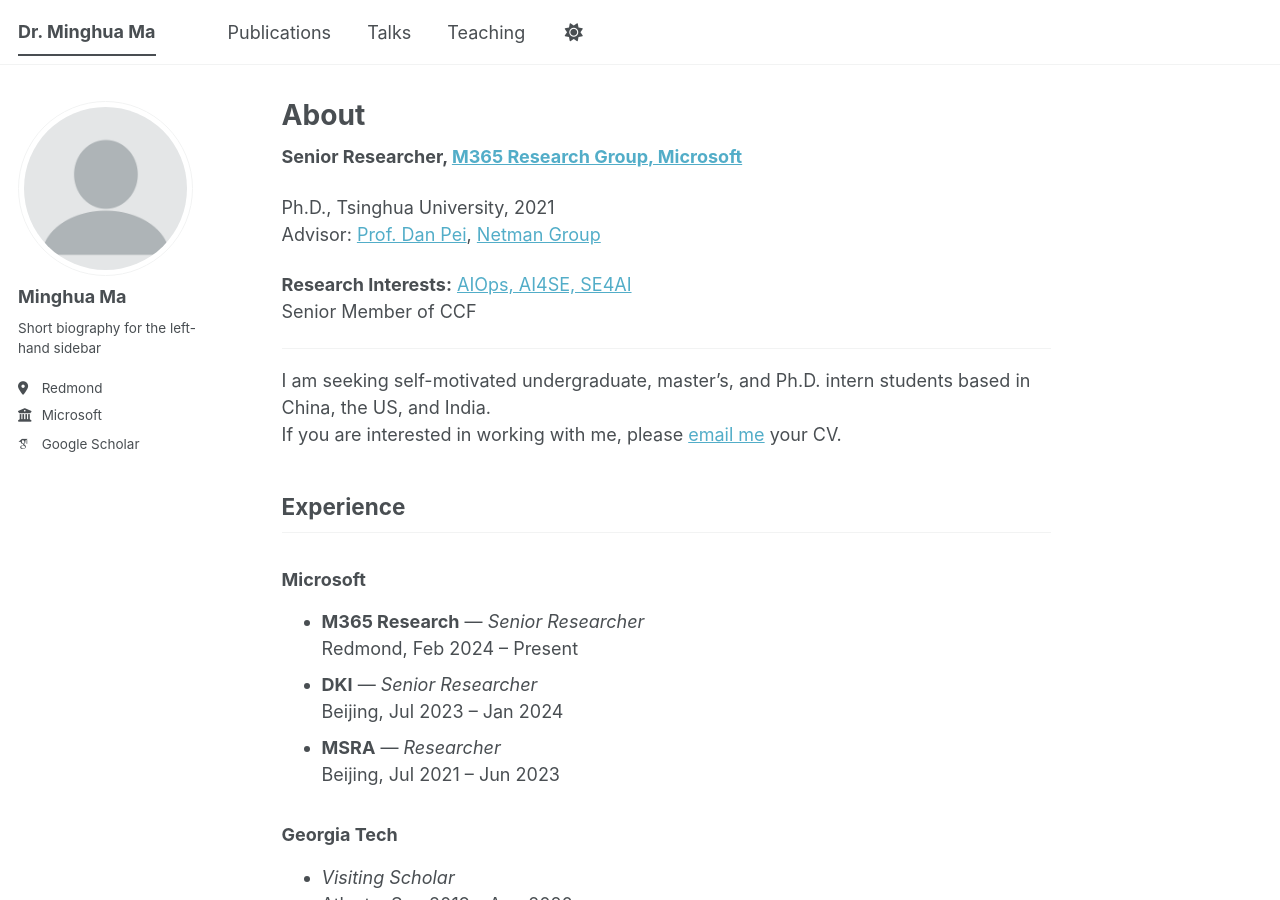
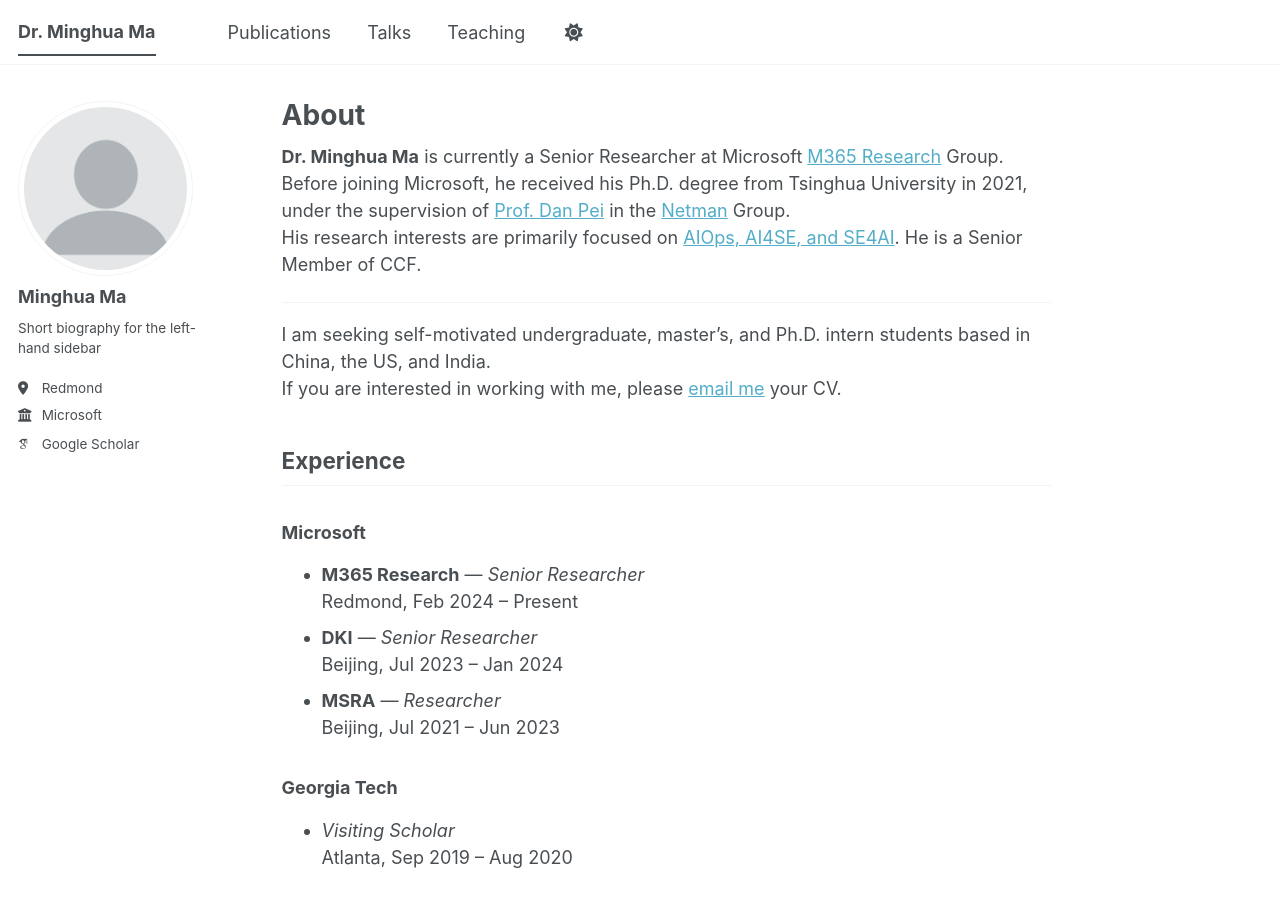
Before and after one commit to marvin233/marvin233.github.io, a Jekyll site: the page built from _pages/about.md, in a window 1280 px wide and 900 px high. Built offline with Jekyll 4.4.1, drawn with Linux system fonts in a browser that asks for light colours; some web fonts are replaced; a script bundle is joined from its source files by our own code; library files that are not in the unit come from our copies.

Commit message:
Revise about page for Dr. Minghua Ma
Updated the about page to include Dr. Minghua Ma's current position, education, and research interests.

```diff
--- a/_pages/about.md
+++ b/_pages/about.md
@@ -7,13 +7,9 @@ redirect_from:
   - /about.html
 ---
 
-**Senior Researcher, [M365 Research Group, Microsoft](https://www.microsoft.com/en-us/research/group/m365-research/)**
-
-Ph.D., Tsinghua University, 2021
-Advisor: [Prof. Dan Pei](https://netman.aiops.org/~peidan/), [Netman Group](https://netman.aiops.org/)
-
-**Research Interests:** [AIOps, AI4SE, SE4AI](https://www.microsoft.com/en-us/research/project/aiops/)
-Senior Member of CCF
+**Dr. Minghua Ma** is currently a Senior Researcher at Microsoft [M365 Research](https://www.microsoft.com/en-us/research/group/m365-research/) Group.
+  Before joining Microsoft, he received his Ph.D. degree from Tsinghua University in 2021, under the supervision of [Prof. Dan Pei](https://netman.aiops.org/~peidan/) in the [Netman](https://netman.aiops.org/) Group.
+  His research interests are primarily focused on [AIOps, AI4SE, and SE4AI](https://www.microsoft.com/en-us/research/project/aiops/). He is a Senior Member of CCF.
 
 ---
 
```
